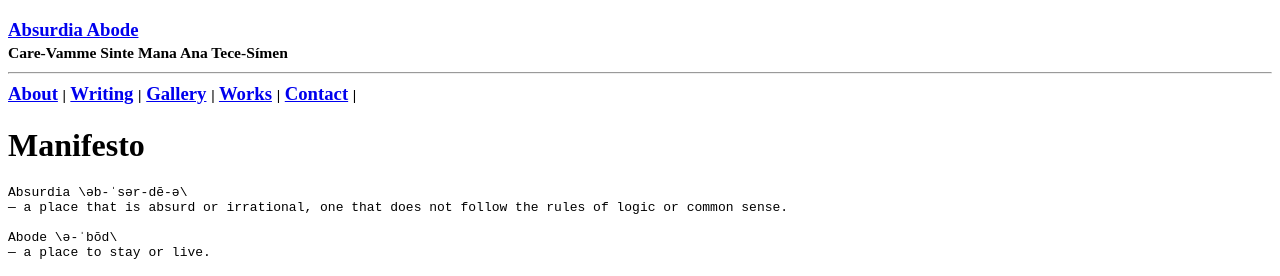
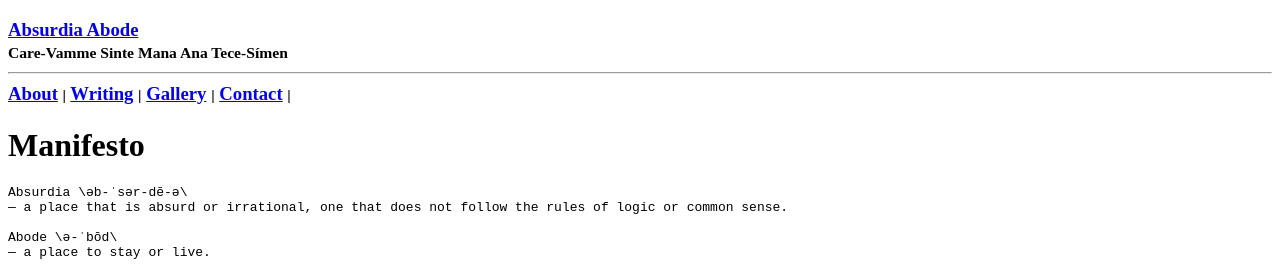
Before and after one commit to Fafau06/fafau06.github.io, a Jekyll site: the page built from index.html, in a window 1280 px wide. Shown: the top 276 px of the page. Built offline with Jekyll 4.4.1, drawn with Linux system fonts in a browser that asks for light colours.

Commit message:
Update settings.yml

```diff
--- a/_data/settings.yml
+++ b/_data/settings.yml
@@ -10,7 +10,6 @@ menu:
 - {name: 'About',   url: 'about.html'}
 - {name: 'Writing', url: 'writing.html'}
 - {name: 'Gallery', url: 'gallery.html'}
-- {name: 'Works',   url: 'works.html'}
 - {name: 'Contact', url: 'contact.html'}
 
 # Available social icons are powered by Font Awesome, so you can use any icon that they offer
```
